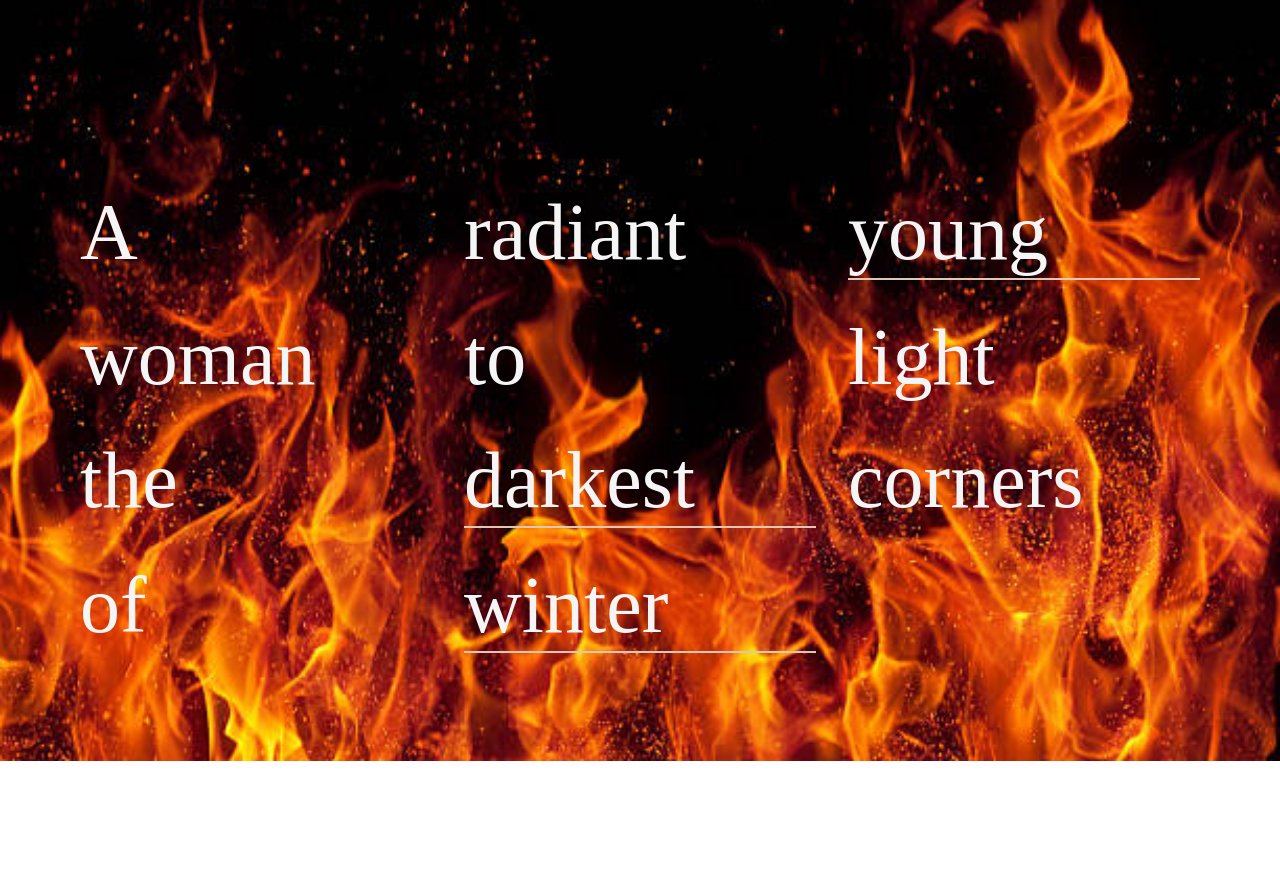
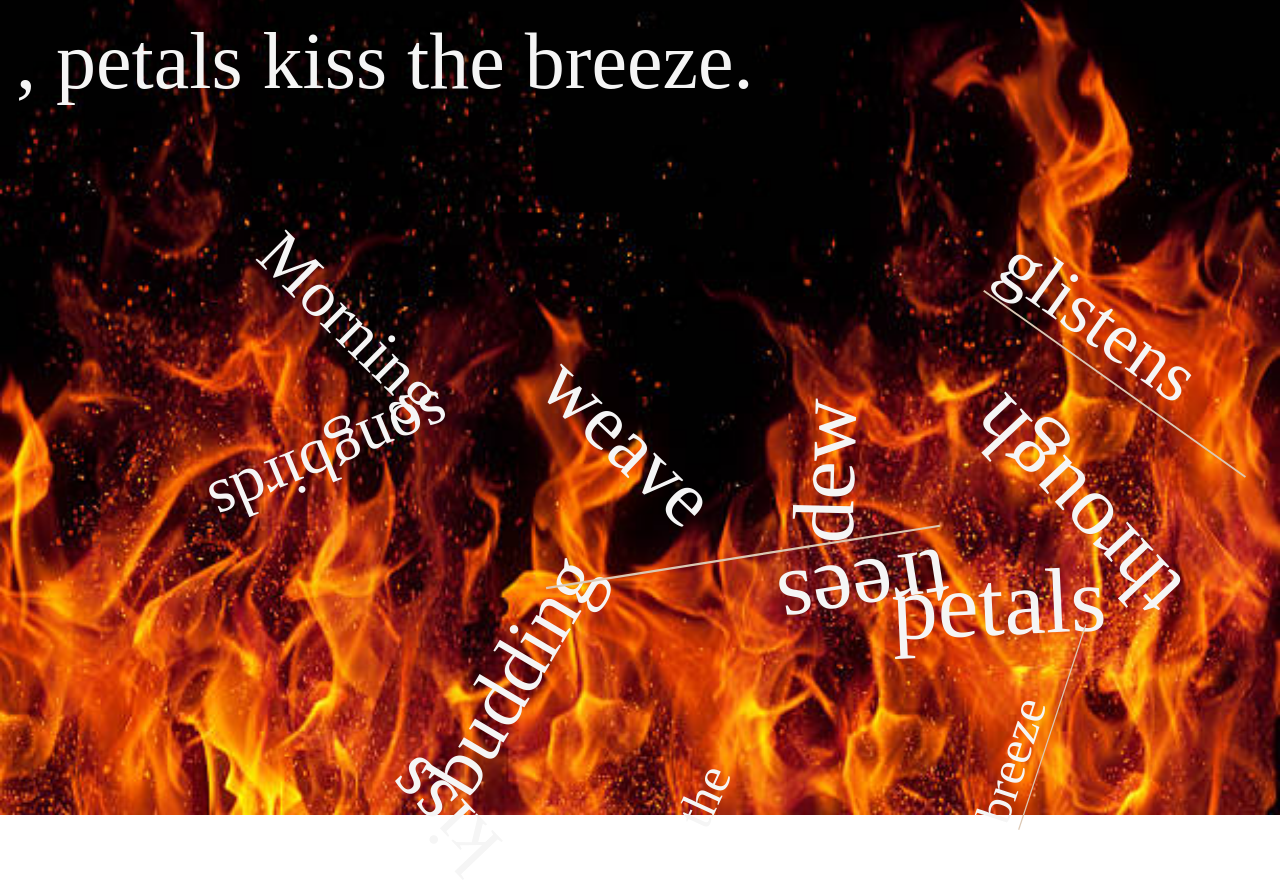
Before and after one commit to CherrieB3/Off-The-Grid1, a plain HTML site: page index.html in a window 1280 px wide. Before the commit the page ends 800 px from the top, so only its background shows below. Drawn offline with Linux system fonts and the light colour scheme.

Commit message:
Enhance animation effects by randomizing scale, translation, and rotation of grid items on click

```diff
--- a/index.html
+++ b/index.html
@@ -44,25 +44,46 @@
 </head>
 
 <body>
+    ,
+petals kiss the breeze.
+
+
     <div class="grid-container">
-        <div>A</div>
-        <div>radiant</div>
-        <div class="last">young</div>
-        <div>woman</div>
-        <div>to</div>
-        <div>light</div>
+        <div> Morning</div>
+        <div>dew</div>
+        <div class="last">glistens</div>
+        <div>songbirds</div>
+        <div>weave</div>
+        <div>through</div>
+        <div>budding</div>
+        <div class="last">trees</div>
+        <div>petals</div>
+        <div>kiss</div>
         <div>the</div>
-        <div class="last">darkest</div>
-        <div>corners</div>
-        <div>of</div>
-        <div class="last">winter</div>
+        <div class="last">breeze</div>
     </div>
     <script>
+        function randomNumber(min, max){
+            return (Math.random() * (max - min)) + min;
+        }
+
+        let divs = document.querySelectorAll(".grid-container div");
+
+        divs.forEach(function (div) {
+            let scale = randomNumber(0.5, 1.2);
+            let translateX = randomNumber(0, 50);
+            let translateY = randomNumber(0, 20);
+            let rotate = randomNumber(0, 360);
+
+                if (Math.random() > 0.5) {
+                    scale = 1;
+                    translateX = randomNumber(0, 80);
+                    translateY = randomNumber(0, 80);
+                }
+            div.style.transform = `scale(${scale}) translate(${translateX}%, ${translateY}%) rotate(${rotate}deg)`;
+        });
         let rotation = 0;
-        document.addEventListener("click", function () {
-            rotation += randomNumber(1, 200);
-            document.body.style.transform = `rotate(${rotation}deg)`;
-        });
+        document.addEventListener("click",randomize);
     </script>
 </body>
 
```
